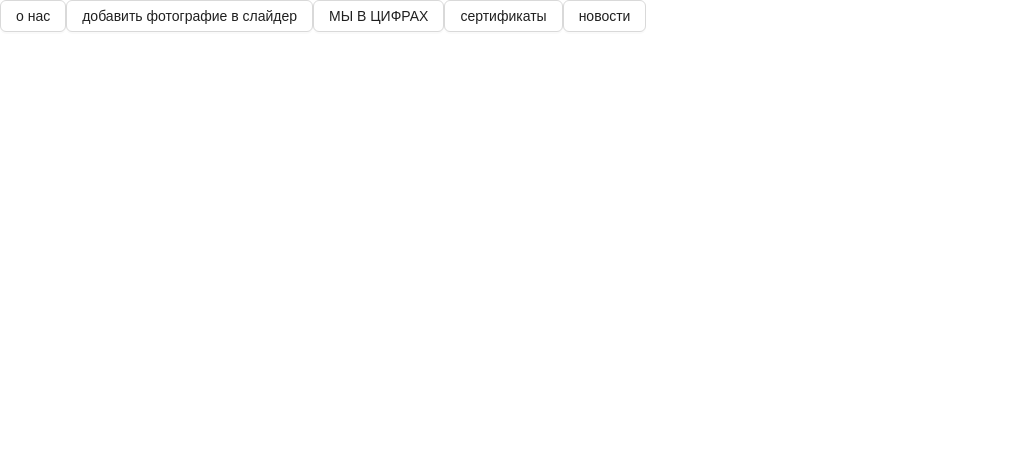
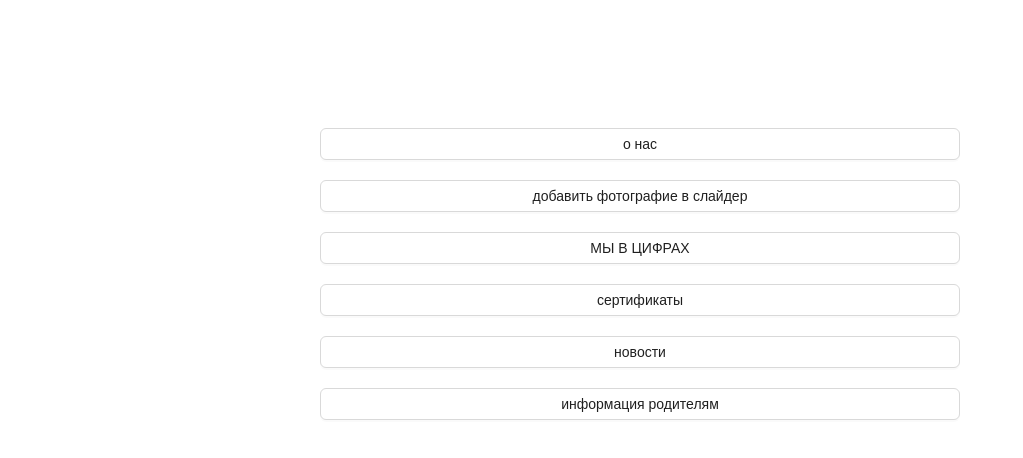
Before and after one commit to Aziret890/manas_admin, a React (Vite) app: page /swagger in a window 1280 px wide. Shown: the top 458 px of the page, without its empty margins (0-1023 px from the left). Built offline with nearby package versions, Linux system fonts and the light colour scheme.

Commit message:
aziret finish parent inforamtion

```diff
--- a/src/App.jsx
+++ b/src/App.jsx
@@ -8,6 +8,7 @@ import Sertificate from "./components/sertificate/Sertificate";
 import Partners from "./components/partners/Partners";
 import Proud from "./components/proud/Proud";
 import News from "./components/news/News";
+import PartnersInformation from "./components/parentInformation/ParentInformation";
 
 const router = createBrowserRouter([
   {
@@ -46,6 +47,10 @@ const router = createBrowserRouter([
     path: "/news",
     element: <News />,
   },
+  {
+    path: "/parent/information",
+    element: <PartnersInformation />,
+  },
 ]);
 function App() {
   return (
--- a/src/pages/Swagger.jsx
+++ b/src/pages/Swagger.jsx
@@ -5,8 +5,11 @@ import { useNavigate } from "react-router-dom";
 function Swagger() {
   const nav = useNavigate();
   return (
-    <main>
-      <div className="flex grid-cols-4">
+    <main style={{width: "50%",
+    margin:'0 auto',
+    marginTop:'10%'
+    }}>
+      <div style={{display:'grid', gridTemplateColumns:'1fr 4', gap:'20px'}}>
         <Button onClick={() => nav("/about/me")}>о нас</Button>
         <Button onClick={() => nav("/swapper/home")}>
           добавить фотографие в слайдер
@@ -14,6 +17,9 @@ function Swagger() {
         <Button onClick={() => nav("/we/numbers/")}>МЫ В ЦИФРАХ</Button>
         <Button onClick={() => nav("/sertificate")}>сертификаты</Button>
         <Button onClick={() => nav("/news")}>новости</Button>
+        <Button onClick={() => nav("/parent/information")}>
+          информация родителям
+        </Button>
       </div>
     </main>
   );
```
